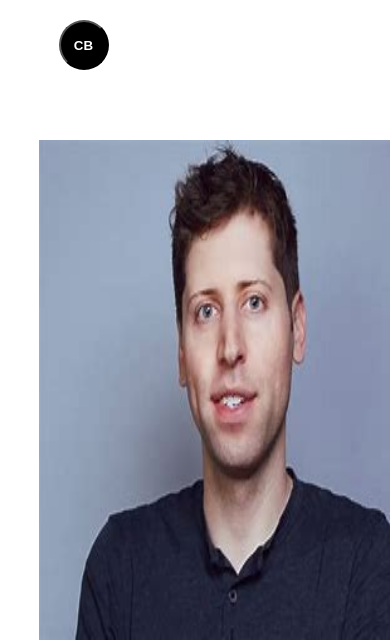
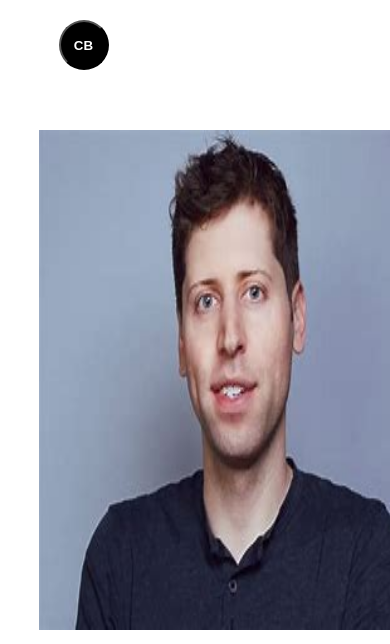
Before and after one commit to toknin/nin1, a plain HTML site: page index.html in a window 390 px wide. Shown: the top 644 px of the page. Drawn offline with Linux system fonts and the light colour scheme.

Commit message:
Update index.html

```diff
--- a/index.html
+++ b/index.html
@@ -82,7 +82,7 @@
         #hero-section {
         display: block;
         padding-inline: 10%;
-        padding-block: 50px;
+        padding-block: 40px;
         }
 
         #hero-section h1 {
```
